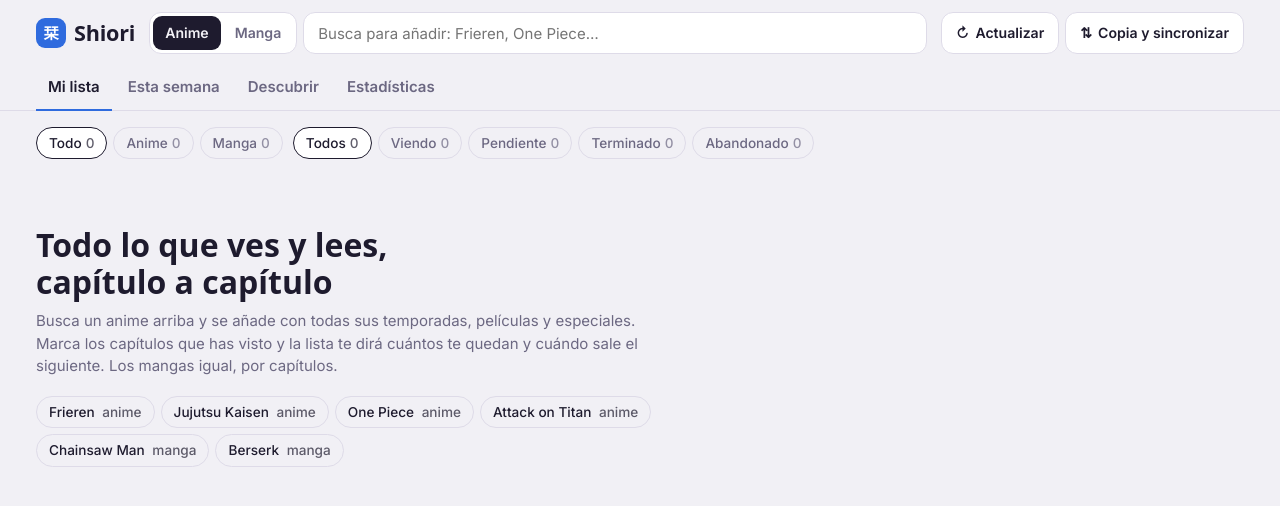
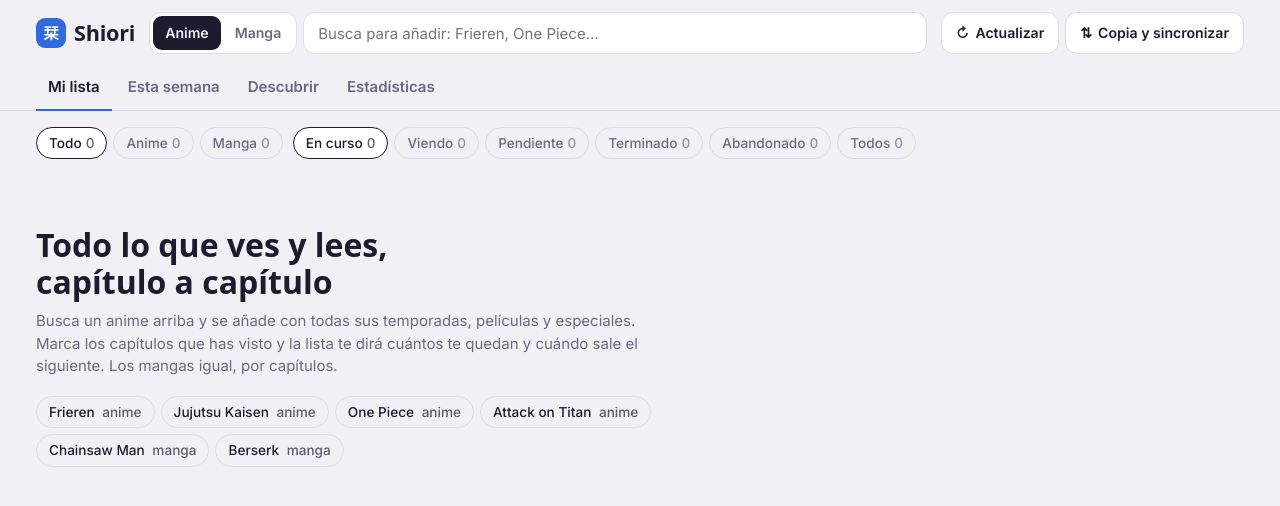
Before and after one commit to Samuelmorenogoomez/mis-animes, a plain HTML site: page index.html in a window 1280 px wide. Drawn offline with Linux system fonts and the light colour scheme; a web font is replaced by a local one.

Commit message:
Filtros guardados y filtro «En curso» por defecto (oculta terminados y abandonados)
Co-Authored-By: Claude Opus 5.5 <noreply@anthropic.com>

```diff
--- a/index.html
+++ b/index.html
@@ -753,7 +753,9 @@ function markNext(it){
 }
 
 /* ---------- vistas ---------- */
-let view = 'lista', fType = 'todo', fState = 'todos', qType = 'ANIME';
+let view = 'lista', fType = lsGet('misAnimes.fTipo') || 'todo', fState = lsGet('misAnimes.fEstado') || 'encurso', qType = 'ANIME';
+/* «En curso» = lo que estás viendo y lo pendiente; lo terminado y lo abandonado tienen su propio filtro */
+const pasaEstado = (it, k) => k === 'todos' || (k === 'encurso' ? (it.estado === 'viendo' || it.estado === 'pendiente') : it.estado === k);
 let listQ = '', sortBy = lsGet('misAnimes.orden') || 'reciente';
 /* botón «atrás» del móvil: cada pestaña y cada ficha abierta es un paso en el historial */
 function setView(v, desdeAtras){
@@ -802,10 +804,10 @@ function sorter(){
 }
 function render(){
   const items = db.items;
-  const cnt = k => items.filter(it => (fType === 'todo' || it.type === fType) && (k === 'todos' || it.estado === k)).length;
+  const cnt = k => items.filter(it => (fType === 'todo' || it.type === fType) && pasaEstado(it, k)).length;
   $('#fType').innerHTML = [['todo','Todo'],['ANIME','Anime'],['MANGA','Manga']].map(([k,l]) =>
     `<button class="chip" data-ft="${k}" aria-pressed="${fType===k}">${l}<span class="n">${items.filter(it => k==='todo' || it.type===k).length}</span></button>`).join('');
-  $('#fState').innerHTML = [['todos','Todos'], ...ESTADOS].map(([k,l]) =>
+  $('#fState').innerHTML = [['encurso','En curso'], ...ESTADOS, ['todos','Todos']].map(([k,l]) =>
     `<button class="chip" data-fs="${k}" aria-pressed="${fState===k}">${l}<span class="n">${cnt(k)}</span></button>`).join('');
   $('#sortSel').value = sortBy;
   $('#listTools').hidden = items.length < 2;
@@ -820,7 +822,7 @@ function render(){
   $('#weekBadge').hidden = !enSemana; $('#weekBadge').textContent = enSemana;
 
   const lq = norm(listQ);
-  const list = items.filter(it => (fType === 'todo' || it.type === fType) && (fState === 'todos' || it.estado === fState)
+  const list = items.filter(it => (fType === 'todo' || it.type === fType) && (lq || pasaEstado(it, fState))
     && (!lq || norm(it.title + ' ' + it.romaji + ' ' + (it.native || '')).includes(lq))).sort(sorter());
   const g = $('#grid');
   if(!items.length){
@@ -1346,8 +1348,8 @@ document.addEventListener('click', e => {
   }
   if(t.dataset.next){ const it = db.items.find(i => i.key === t.dataset.next); if(it) markNext(it); return; }
   if(t.dataset.open){ closeResults(); openDetail(t.dataset.open); return; }
-  if(t.dataset.ft){ fType = t.dataset.ft; render(); return; }
-  if(t.dataset.fs){ fState = t.dataset.fs; render(); return; }
+  if(t.dataset.ft){ fType = t.dataset.ft; lsSet('misAnimes.fTipo', fType); render(); return; }
+  if(t.dataset.fs){ fState = t.dataset.fs; lsSet('misAnimes.fEstado', fState); render(); return; }
   if(t.dataset.suggest){ setQType(t.dataset.st); $('#q').value = t.dataset.suggest; doSearch(); $('#q').focus(); return; }
   if(t.dataset.add){ addMedia(+t.dataset.add, t.dataset.type); return; }
   const it = db.items.find(i => i.key === openKey);
```
